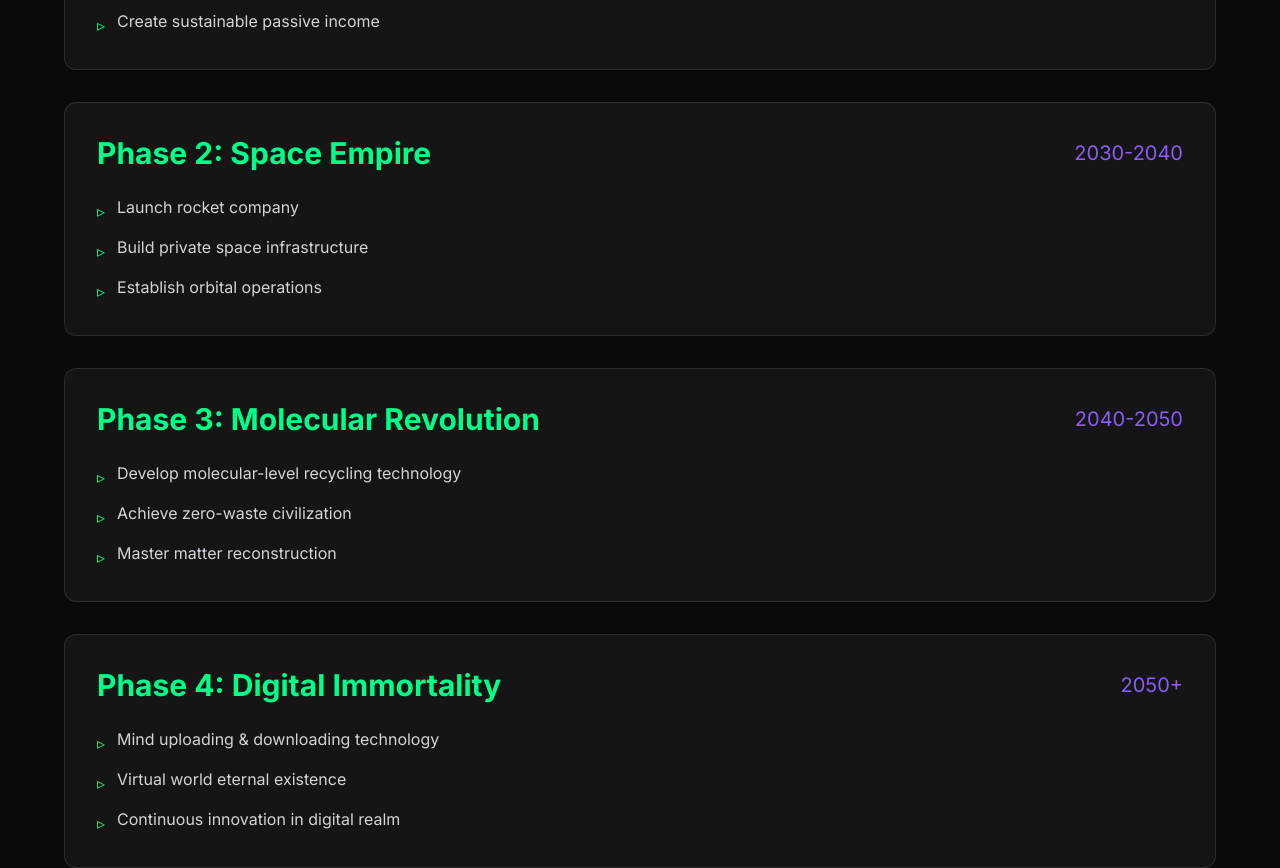
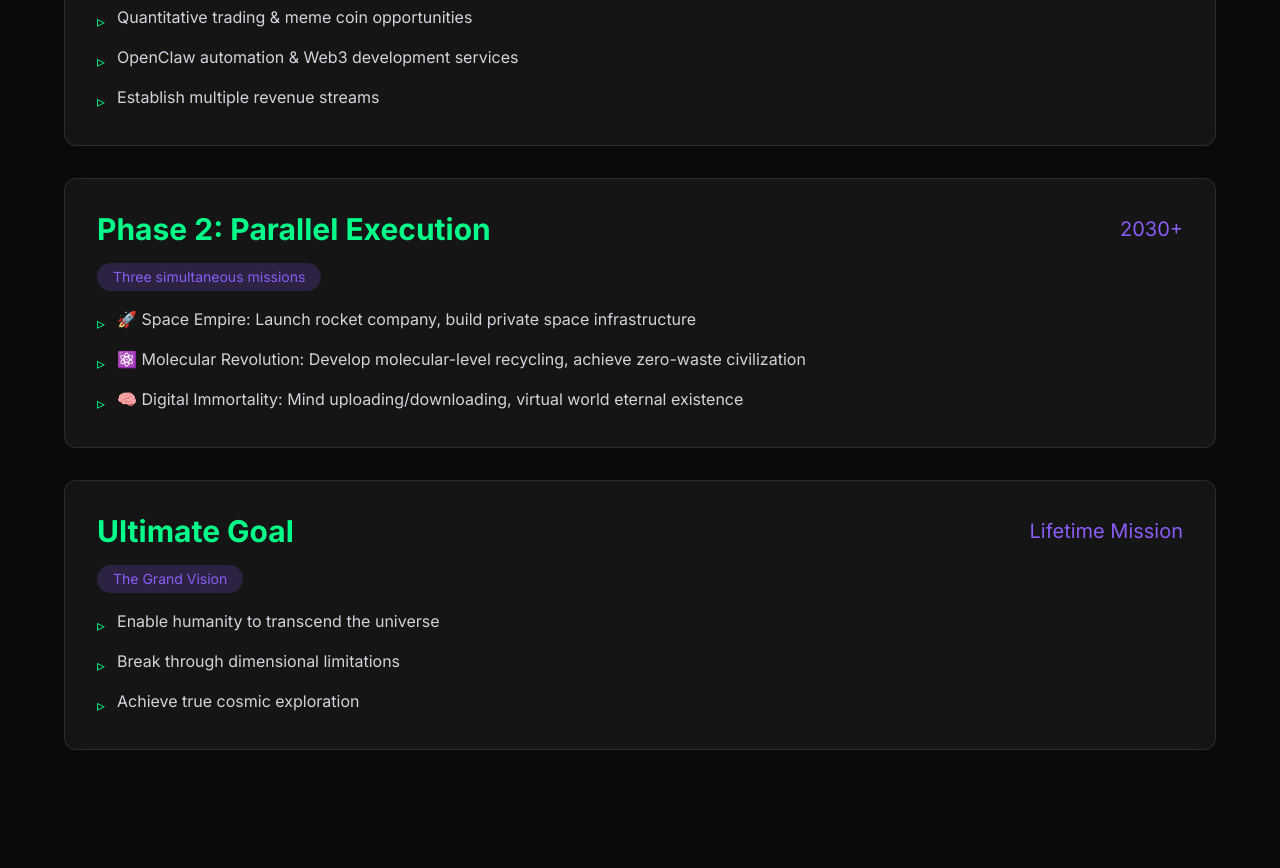
Before and after one commit to shawn7499/-01, a Next.js app: page / in a window 1280 px wide. Shown: the part 2340-3208 px from the top of the page. Built offline with nearby package versions, Linux system fonts and the light colour scheme.

Commit message:
Update roadmap: three parallel missions after capital accumulation

```diff
--- a/app/page.tsx
+++ b/app/page.tsx
@@ -24,37 +24,32 @@ export default function Home() {
           {
             phase: 'Phase 1: Capital Accumulation',
             period: '2024-2030',
+            status: 'Current Phase',
             items: [
               'Build wealth through Web3 & Web4 technologies',
+              'Quantitative trading & meme coin opportunities',
+              'OpenClaw automation & Web3 development services',
               'Establish multiple revenue streams',
-              'Create sustainable passive income',
             ],
           },
           {
-            phase: 'Phase 2: Space Empire',
-            period: '2030-2040',
+            phase: 'Phase 2: Parallel Execution',
+            period: '2030+',
+            status: 'Three simultaneous missions',
             items: [
-              'Launch rocket company',
-              'Build private space infrastructure',
-              'Establish orbital operations',
+              '🚀 Space Empire: Launch rocket company, build private space infrastructure',
+              '⚛️ Molecular Revolution: Develop molecular-level recycling, achieve zero-waste civilization',
+              '🧠 Digital Immortality: Mind uploading/downloading, virtual world eternal existence',
             ],
           },
           {
-            phase: 'Phase 3: Molecular Revolution',
-            period: '2040-2050',
+            phase: 'Ultimate Goal',
+            period: 'Lifetime Mission',
+            status: 'The Grand Vision',
             items: [
-              'Develop molecular-level recycling technology',
-              'Achieve zero-waste civilization',
-              'Master matter reconstruction',
-            ],
-          },
-          {
-            phase: 'Phase 4: Digital Immortality',
-            period: '2050+',
-            items: [
-              'Mind uploading & downloading technology',
-              'Virtual world eternal existence',
-              'Continuous innovation in digital realm',
+              'Enable humanity to transcend the universe',
+              'Break through dimensional limitations',
+              'Achieve true cosmic exploration',
             ],
           },
         ],
@@ -136,37 +131,32 @@ export default function Home() {
           {
             phase: '第一阶段：资本积累',
             period: '2024-2030',
+            status: '当前阶段',
             items: [
               '通过 Web3 和 Web4 技术积累财富',
+              '量化交易与土狗机会',
+              'OpenClaw 自动化与 Web3 开发服务',
               '建立多元化收入渠道',
-              '创建可持续被动收入',
             ],
           },
           {
-            phase: '第二阶段：太空帝国',
-            period: '2030-2040',
+            phase: '第二阶段：并行执行',
+            period: '2030+',
+            status: '三大使命同时进行',
             items: [
-              '创办火箭公司',
-              '建设私人太空基础设施',
-              '建立轨道运营系统',
+              '🚀 太空帝国：创办火箭公司，建设私人太空基础设施',
+              '⚛️ 分子革命：开发分子级别回收技术，实现零垃圾文明',
+              '🧠 数字永生：思维上传/下载，虚拟世界永恒存在',
             ],
           },
           {
-            phase: '第三阶段：分子革命',
-            period: '2040-2050',
+            phase: '终极目标',
+            period: '终生使命',
+            status: '宏伟愿景',
             items: [
-              '开发分子级别回收技术',
-              '实现零垃圾文明',
-              '掌握物质重组技术',
-            ],
-          },
-          {
-            phase: '第四阶段：数字永生',
-            period: '2050+',
-            items: [
-              '思维上传与下载技术',
-              '虚拟世界永恒存在',
-              '数字领域持续创新',
+              '实现人类超越宇宙',
+              '突破维度限制',
+              '实现真正的宇宙探索',
             ],
           },
         ],
@@ -396,12 +386,19 @@ export default function Home() {
                 transition={{ delay: i * 0.2 }}
                 className="glass rounded-xl p-8 hover:border-neon-green/50 transition-all"
               >
-                <div className="flex flex-col md:flex-row md:items-center md:justify-between mb-6">
+                <div className="flex flex-col md:flex-row md:items-center md:justify-between mb-4">
                   <h3 className="text-3xl font-bold text-neon-green mb-2 md:mb-0">
                     {phase.phase}
                   </h3>
                   <span className="text-xl text-neon-purple">{phase.period}</span>
                 </div>
+                {phase.status && (
+                  <div className="mb-4">
+                    <span className="inline-block px-4 py-1 bg-neon-purple/20 text-neon-purple rounded-full text-sm">
+                      {phase.status}
+                    </span>
+                  </div>
+                )}
                 <ul className="space-y-3">
                   {phase.items.map((item, j) => (
                     <li key={j} className="flex items-start gap-3 text-gray-300">
```
